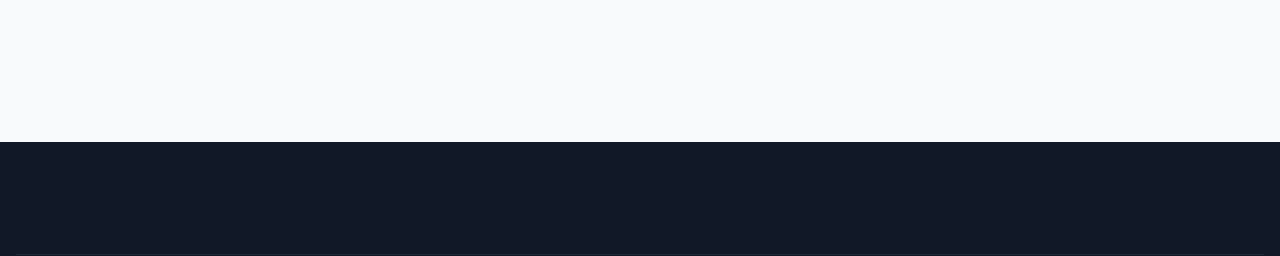
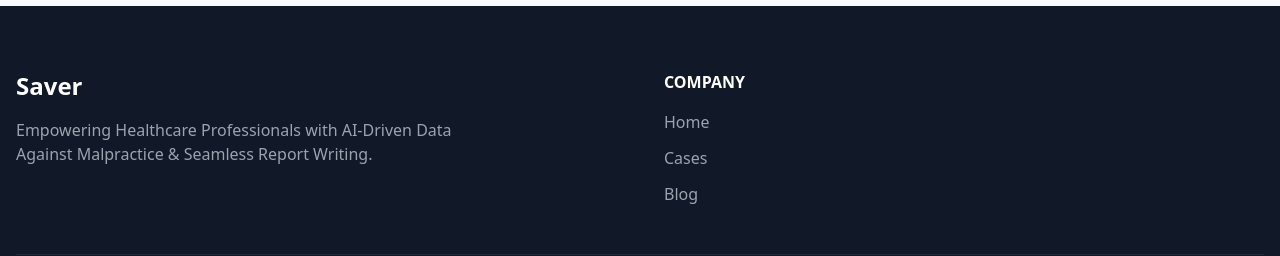
Before and after one commit to hack12345-code/casewise-guardian-723c1380, a React (Vite) app: page /blog in a window 1280 px wide. Shown: the part 425-681 px from the top of the page. Built offline with nearby package versions, Linux system fonts and the light colour scheme; no server answers; the database is empty.

Commit message:
Reverted to edit edt-7a3d7f90-5882-48c7-b677-e1f8d259b900: "Unify Footer Design
The footer on the home page will now match the design of footers on other pages."

```diff
--- a/src/components/Footer.tsx
+++ b/src/components/Footer.tsx
@@ -3,6 +3,20 @@ import { Copyright } from "lucide-react";
 import { Link } from "react-router-dom";
 
 export const Footer = () => {
+  const links = {
+    company: ["Home", "Cases", "Blog"],
+    resources: [],
+    legal: []
+  };
+
+  const handleCasesClick = (e: React.MouseEvent) => {
+    e.preventDefault();
+    const casesSection = document.querySelector('#cases-section');
+    if (casesSection) {
+      casesSection.scrollIntoView({ behavior: 'smooth' });
+    }
+  };
+
   const handleNavigationClick = () => {
     window.scrollTo({ top: 0, behavior: 'smooth' });
   };
@@ -10,6 +24,54 @@ export const Footer = () => {
   return (
     <footer className="bg-gray-900 text-gray-300">
       <div className="container mx-auto px-4 py-8 md:py-16">
+        <div className="grid grid-cols-1 md:grid-cols-2 gap-8 md:gap-12">
+          {/* Logo and Description */}
+          <div className="space-y-4">
+            <Link
+              to="/"
+              className="text-xl md:text-2xl font-bold text-white block"
+            >
+              Saver
+            </Link>
+            <p className="text-sm md:text-base text-gray-400">
+              Empowering Healthcare Professionals with AI-Driven Data<br className="hidden md:block" />
+              Against Malpractice & Seamless Report Writing.
+            </p>
+          </div>
+
+          {/* Navigation Links */}
+          <div>
+            <div>
+              <h3 className="text-white font-semibold uppercase mb-4 text-sm md:text-base">
+                Company
+              </h3>
+              <ul className="space-y-2 md:space-y-3">
+                {links.company.map((item) => (
+                  <li key={item}>
+                    <Link
+                      to={
+                        item === "Home" ? "/" :
+                        item === "Cases" ? "#cases-section" :
+                        item === "Blog" ? "/blog" : "#"
+                      }
+                      onClick={(e) => {
+                        if (item === "Cases") {
+                          handleCasesClick(e);
+                        } else {
+                          handleNavigationClick();
+                        }
+                      }}
+                      className="text-sm md:text-base text-gray-400 hover:text-white transition-colors"
+                    >
+                      {item}
+                    </Link>
+                  </li>
+                ))}
+              </ul>
+            </div>
+          </div>
+        </div>
+
         {/* Bottom Section */}
         <div className="border-t border-gray-800 mt-8 md:mt-12 pt-6 md:pt-8 flex flex-col md:flex-row justify-between items-center gap-4 md:gap-0">
           {/* Copyright */}
```
